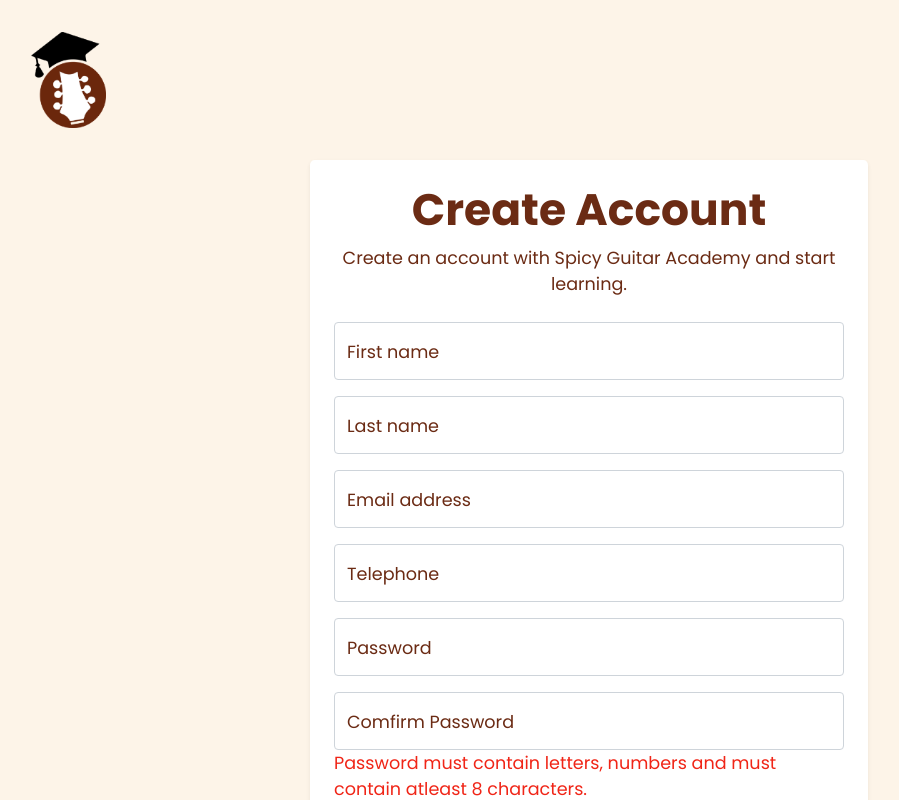
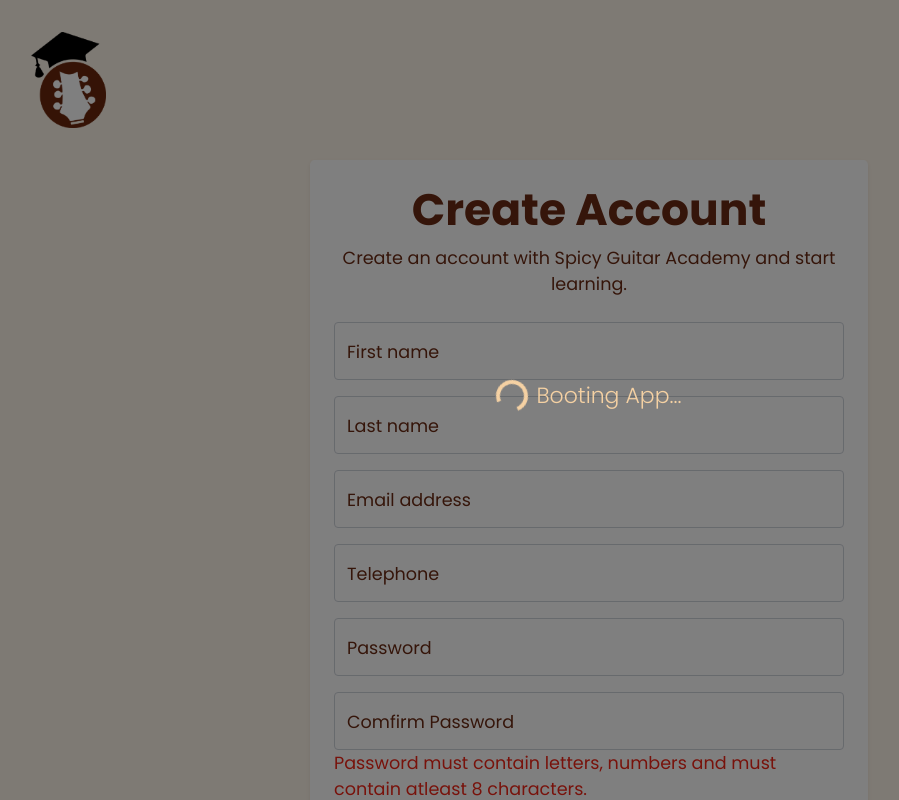
Before and after one commit to SpicyGuitarAcademy/spicyguitaracademy-web-app, a React (Create React App) app: page /register in a window 1280 px wide. Shown: the top 800 px of the page, without its empty margins (51-950 px from the left). Built offline with nearby package versions, Linux system fonts and the light colour scheme.

Commit message:
feat: implemented the loading modal

```diff
--- a/src/App.tsx
+++ b/src/App.tsx
@@ -1,18 +1,30 @@
-import React from 'react';
 import { BrowserRouter, Switch, Route } from 'react-router-dom'
-import { ContactUs, ForgotPassword, LandingPage, LoadingPage, LoginPage, ReadyToPlay, RegisterPage, VerifyAccount, VerifyDevice, WelcomePage } from './pages/public';
+import { ContactUs, ForgotPassword, LandingPage, LoadingPage, LoginPage, ReadyToPlay, RegisterPage, VerifyAccount, VerifyDevice } from './pages/public';
 import { WelcomePage as StudentWelcomePage } from './pages/authenticated'
-import { ConfirmModal, ToastWrapper } from './components';
+import { ConfirmModal, LoadingModal, ToastWrapper } from './components';
+import { useLoadingModalStore } from './store/loading-modal';
+import { useEffect } from 'react';
 
 function App() {
+
+  const { loading, unload } = useLoadingModalStore()
+
+  useEffect(() => {
+    loading("Booting App...")
+    setTimeout(() => {
+      unload()
+    }, 10000);
+  }, [loading, unload])
+
+
   return (
     <>
       <ToastWrapper />
       <ConfirmModal />
+      <LoadingModal />
       <BrowserRouter>
         <Switch>
           <Route exact path='/' component={LandingPage} />
-          <Route exact path='/welcome' component={WelcomePage} />
           <Route exact path='/loading' component={LoadingPage} />
           <Route exact path='/register' component={RegisterPage} />
           <Route exact path='/login' component={LoginPage} />
@@ -23,7 +35,7 @@
           <Route exact path='/ready-to-play' component={ReadyToPlay} />
 
           {/* Authenticated pages */}
-          <Route exact path='/welcomee' component={StudentWelcomePage} />
+          <Route exact path='/welcome' component={StudentWelcomePage} />
 
         </Switch>
       </BrowserRouter>
--- a/src/components/index.tsx
+++ b/src/components/index.tsx
@@ -1,3 +1,4 @@
 export { PublicPageWrapper } from './public-page-wrapper/public-page-wrapper'
 export { ToastWrapper } from './toast-wrapper/toast-wrapper'
 export { ConfirmModal } from './confirm-modal/confirm-modal'
+export { LoadingModal } from './loading-modal/loading-modal'
--- /dev/null
+++ b/src/components/loading-modal/loading-modal.tsx
@@ -0,0 +1,29 @@
+import { useLoadingModalStore } from "../../store/loading-modal"
+
+export const LoadingModal: React.FC = () => {
+
+  const { modal } = useLoadingModalStore()
+
+  return (
+    <>
+      <button id="loading-modal-toggle-btn" type="button" className="btn d-none" data-bs-toggle="modal" data-bs-target="#loading-modal" />
+
+      <div id="loading-modal" style={{ zIndex: '5000' }} className="modal fade" data-bs-keyboard="false" tabIndex={-1} data-bs-backdrop="static" aria-hidden={true}>
+
+        <div className="modal-dialog modal-dialog-centered d-flex align-items-center justify-content-center my-4">
+
+          <div className="spinner-border text-cream me-2 fw-light" role="status" />
+          <div className="text-cream h5 m-0 fw-light">
+            {modal?.message}
+          </div>
+
+        </div>
+
+      </div>
+
+    </>
+  )
+
+
+
+}
--- /dev/null
+++ b/src/store/loading-modal.tsx
@@ -0,0 +1,41 @@
+import create, { State } from "zustand";
+import { devtools } from "zustand/middleware";
+
+interface LoadingModal {
+  message: string
+}
+
+interface LoadingModalState extends State {
+  modal?: LoadingModal
+}
+
+interface LoadingModalMethods extends State {
+  loading: (
+    message: LoadingModal['message']
+  ) => void
+  unload: () => void
+}
+
+export const useLoadingModalStore = create<LoadingModalState & LoadingModalMethods>(
+  devtools((set, get) => ({
+    modal: undefined,
+    loading: (message) => {
+
+      set({
+        modal: {
+          message: message ?? 'Loading...'
+        }
+      })
+
+      document.getElementById('loading-modal-toggle-btn')?.click()
+
+    },
+    unload: () => {
+      set({
+        modal: undefined
+      })
+
+      document.getElementById('loading-modal-toggle-btn')?.click()
+    }
+  }))
+)
```
